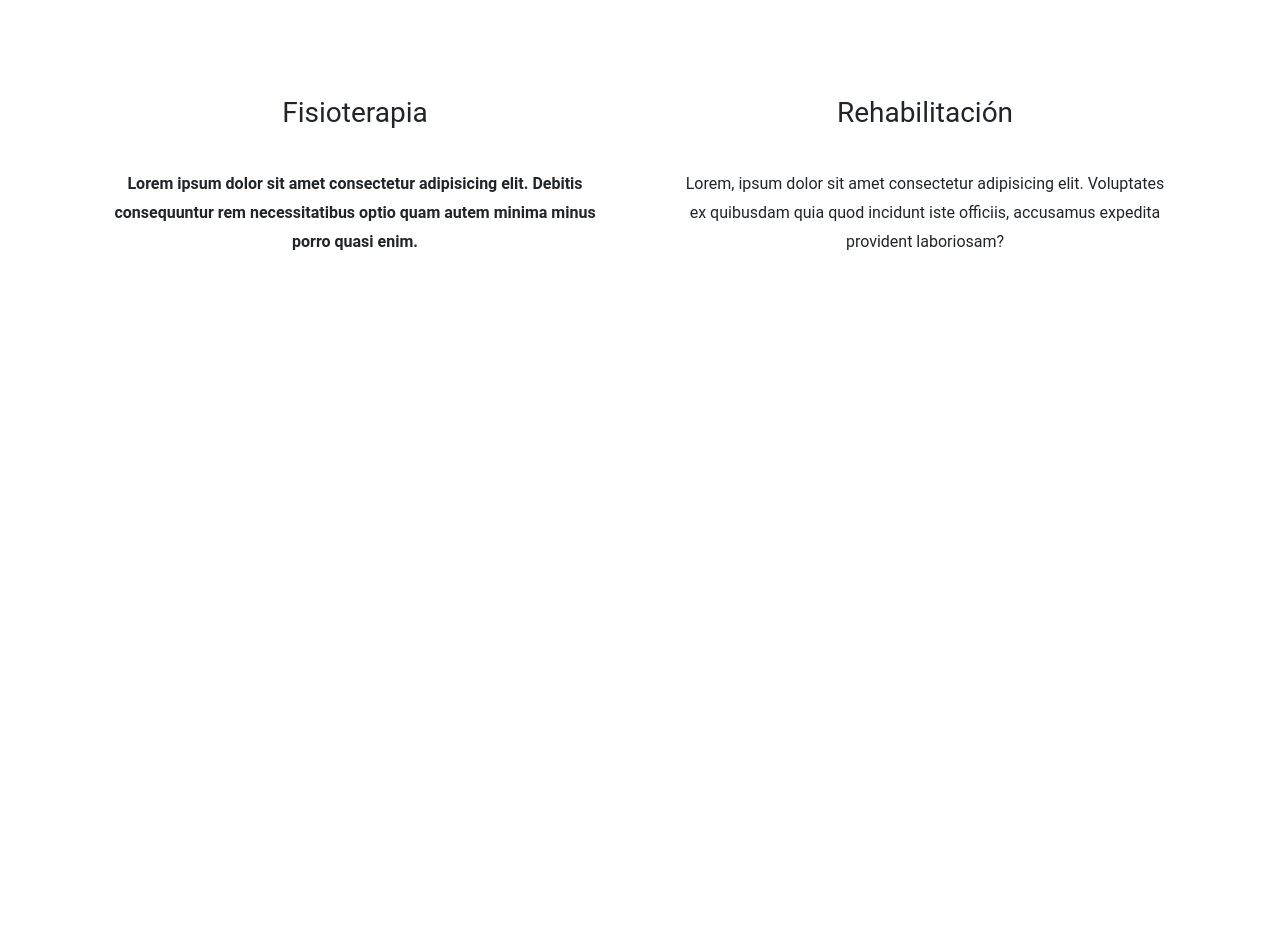
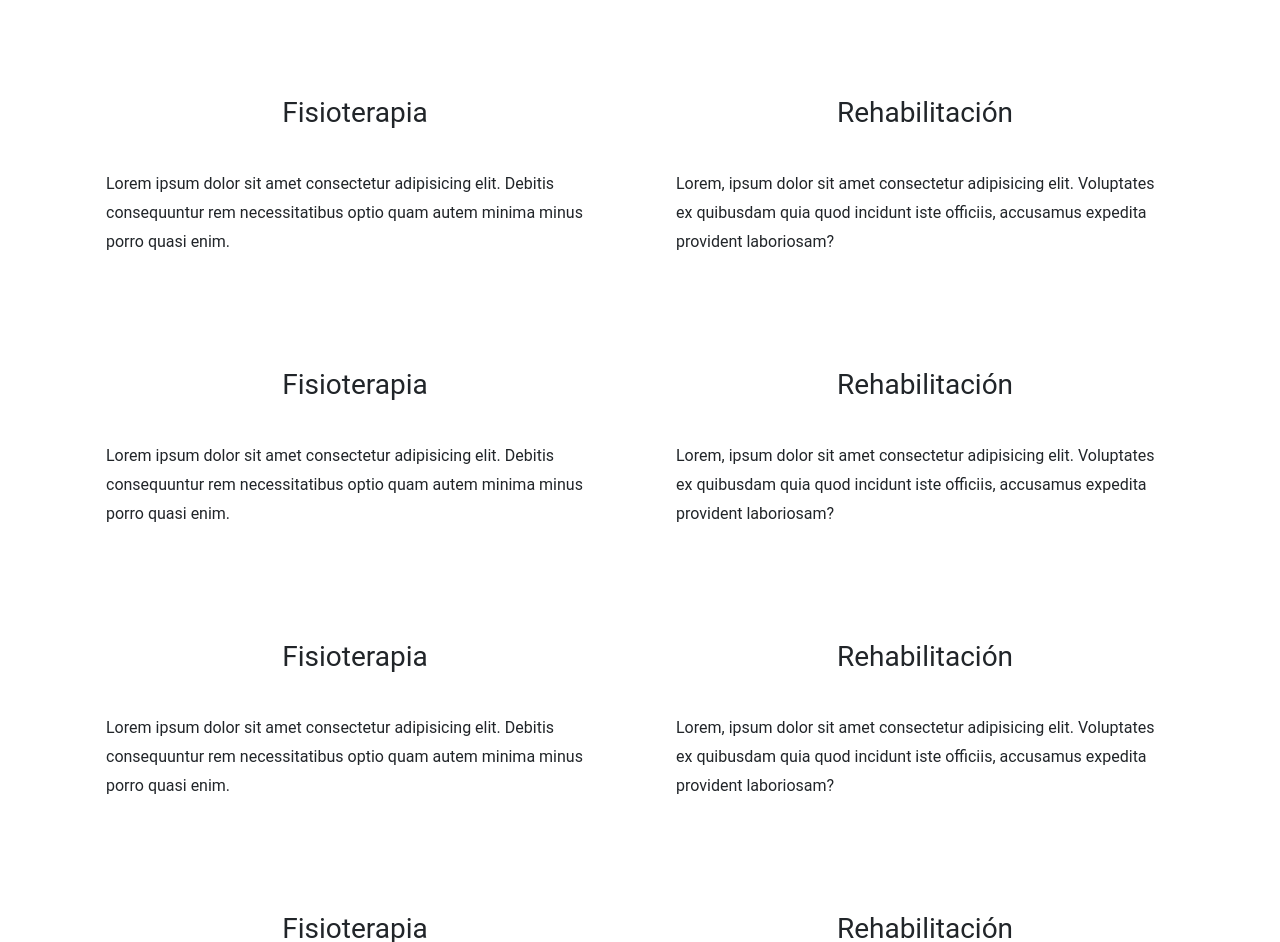
Before and after one commit to HERRERA1010/PA, a plain HTML site: page pages/nServicios.html in a window 1280 px wide. Shown: the part 134-1076 px from the top of the page. Before the commit the page ends 800 px from the top, so only its background shows below. Drawn offline with nearby package versions, Linux system fonts and the light colour scheme; files that its build step writes are made by us from their sources.

Commit message:
paginas nuevas

```diff
--- a/css/style.css
+++ b/css/style.css
@@ -30,6 +30,10 @@ body {
 
 .bg-principal{
     background-color:  var(--color-principal) !important;
+}
+
+.text-left{
+    text-align: left;
 }
 
 .myButton {
--- a/pages/nServicios.html
+++ b/pages/nServicios.html
@@ -19,11 +19,11 @@
     <link rel="shortcut icon" href="../img/BLANCO.ico" />
     <!--CSS-->
     <link rel="stylesheet" href="../css/style.css" />
-    <link rel="stylesheet" href="css/botonFlotante.css">
+    <link rel="stylesheet" href="../css/botonFlotante.css">
     <title>Physio Animal</title>
 </head>
 
-<body data-bs-spy="scroll" data-bs-target=".navbar">
+<body  >
     <!--navbar-->
     <nav class="navbar  navbar-dark  fixed-top navbar-expand-lg bg-principal" data-aos="fade-down">
         <div class="container color-principal">
@@ -42,7 +42,7 @@
                     </li>
 
                     <li class="nav-item">
-                        <a class="nav-link text-light" href="#contact">Contacto</a>
+                        <a class="nav-link text-light" href="contacto.html">Ubicanos</a>
                     </li>
                 </ul>
             </div>
@@ -62,11 +62,56 @@
             </div>
             <div class="row gx-4 gy-5">
                 <div class="col-md-6 feature" data-aos="fade-up">
-                    <div class="icon">
-
-                    </div>
                     <h3 class="mt-4 mb-3">Fisioterapia</h3>
-                    <p class="text-left p-4  fw-bold">
+                    <p class="text-left p-4 ">
+                        Lorem ipsum dolor sit amet consectetur adipisicing elit.
+                         Debitis consequuntur rem necessitatibus optio quam
+                          autem minima minus porro quasi enim.
+                    </p>
+                </div>
+                <div class="col-md-6 feature" data-aos="fade-up">
+                    <h3 class="mt-4 mb-3">Rehabilitación</h3>
+                    <p class="text-left p-4 ">
+                        Lorem, ipsum dolor sit amet consectetur adipisicing elit.
+                         Voluptates ex quibusdam quia quod incidunt iste officiis,
+                          accusamus expedita provident laboriosam?
+                    </p>
+                </div>
+                <div class="col-md-6 feature" data-aos="fade-up">
+                    <h3 class="mt-4 mb-3">Fisioterapia</h3>
+                    <p class="text-left p-4 ">
+                        Lorem ipsum dolor sit amet consectetur adipisicing elit.
+                         Debitis consequuntur rem necessitatibus optio quam
+                          autem minima minus porro quasi enim.
+                    </p>
+                </div>
+                <div class="col-md-6 feature" data-aos="fade-up">
+                    <h3 class="mt-4 mb-3">Rehabilitación</h3>
+                    <p class="text-left p-4 ">
+                        Lorem, ipsum dolor sit amet consectetur adipisicing elit.
+                         Voluptates ex quibusdam quia quod incidunt iste officiis,
+                          accusamus expedita provident laboriosam?
+                    </p>
+                </div>
+                <div class="col-md-6 feature" data-aos="fade-up">
+                    <h3 class="mt-4 mb-3">Fisioterapia</h3>
+                    <p class="text-left p-4 ">
+                        Lorem ipsum dolor sit amet consectetur adipisicing elit.
+                         Debitis consequuntur rem necessitatibus optio quam
+                          autem minima minus porro quasi enim.
+                    </p>
+                </div>
+                <div class="col-md-6 feature" data-aos="fade-up">
+                    <h3 class="mt-4 mb-3">Rehabilitación</h3>
+                    <p class="text-left p-4 ">
+                        Lorem, ipsum dolor sit amet consectetur adipisicing elit.
+                         Voluptates ex quibusdam quia quod incidunt iste officiis,
+                          accusamus expedita provident laboriosam?
+                    </p>
+                </div>
+                <div class="col-md-6 feature" data-aos="fade-up">
+                    <h3 class="mt-4 mb-3">Fisioterapia</h3>
+                    <p class="text-left p-4 ">
                         Lorem ipsum dolor sit amet consectetur adipisicing elit.
                          Debitis consequuntur rem necessitatibus optio quam
                           autem minima minus porro quasi enim.
@@ -90,12 +135,12 @@
 
     <div class="containerBoton2  d-block d-xxl-none d-lg-none d-xl-none">
         <a href="tel:+529994417237">
-            <img class="botonT" src="img/phone-solid.svg" alt="boton lamada">
+            <img class="botonT" src="../img/phone-solid.svg" alt="boton lamada">
         </a>
     </div>
     <div class="containerBoton d-block d-xxl-none d-lg-none d-xl-none">
         <a href="https://wa.me/+529994417237?text=Solicito%20informacion" target="_blank">
-            <img class="botonW" src="img/waIcono.png" alt="boton whatsapp">
+            <img class="botonW" src="../img/waIcono.png" alt="boton whatsapp">
         </a>
     </div>
 
```
Also changed, not shown: pages/contacto.html (+5 -4 lines).
